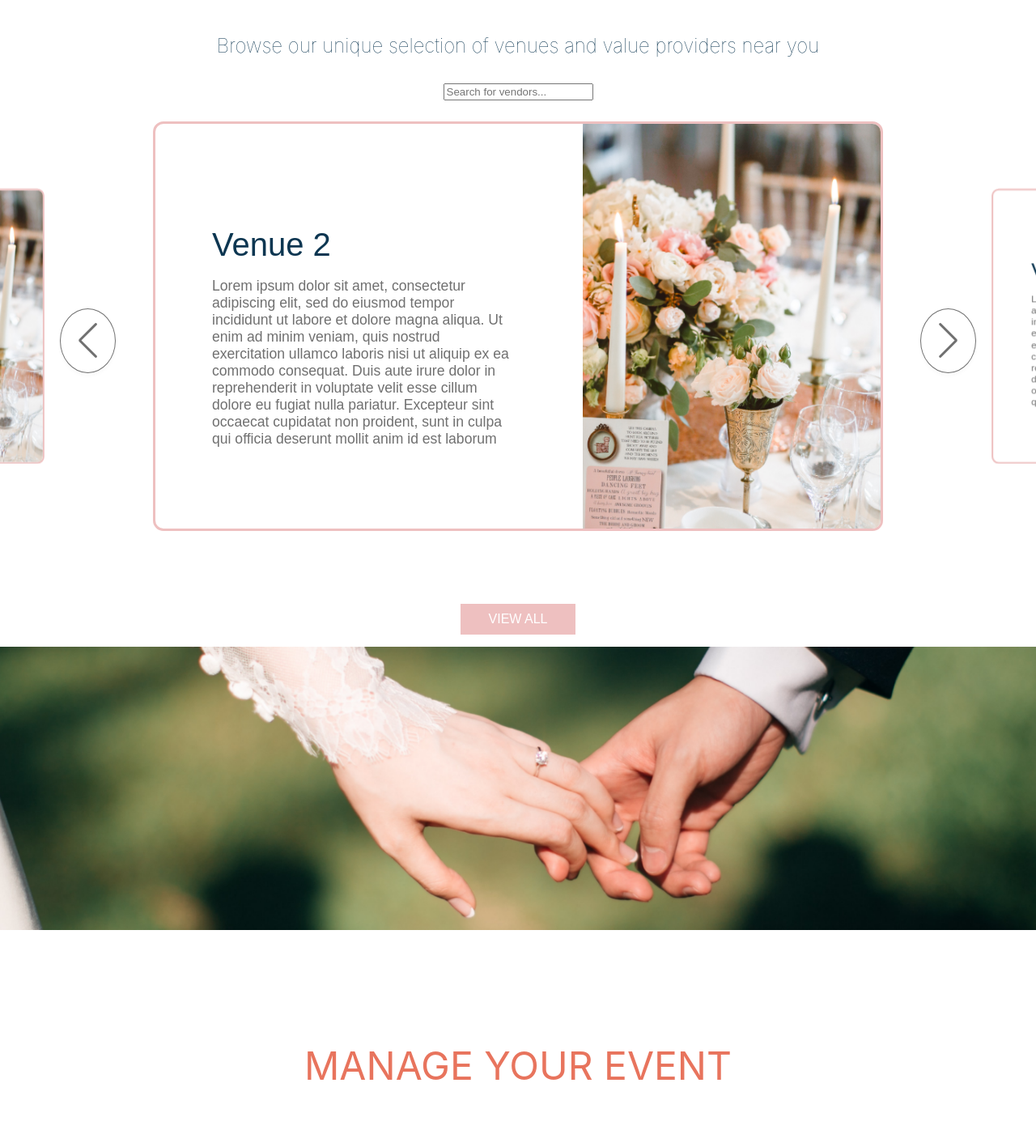
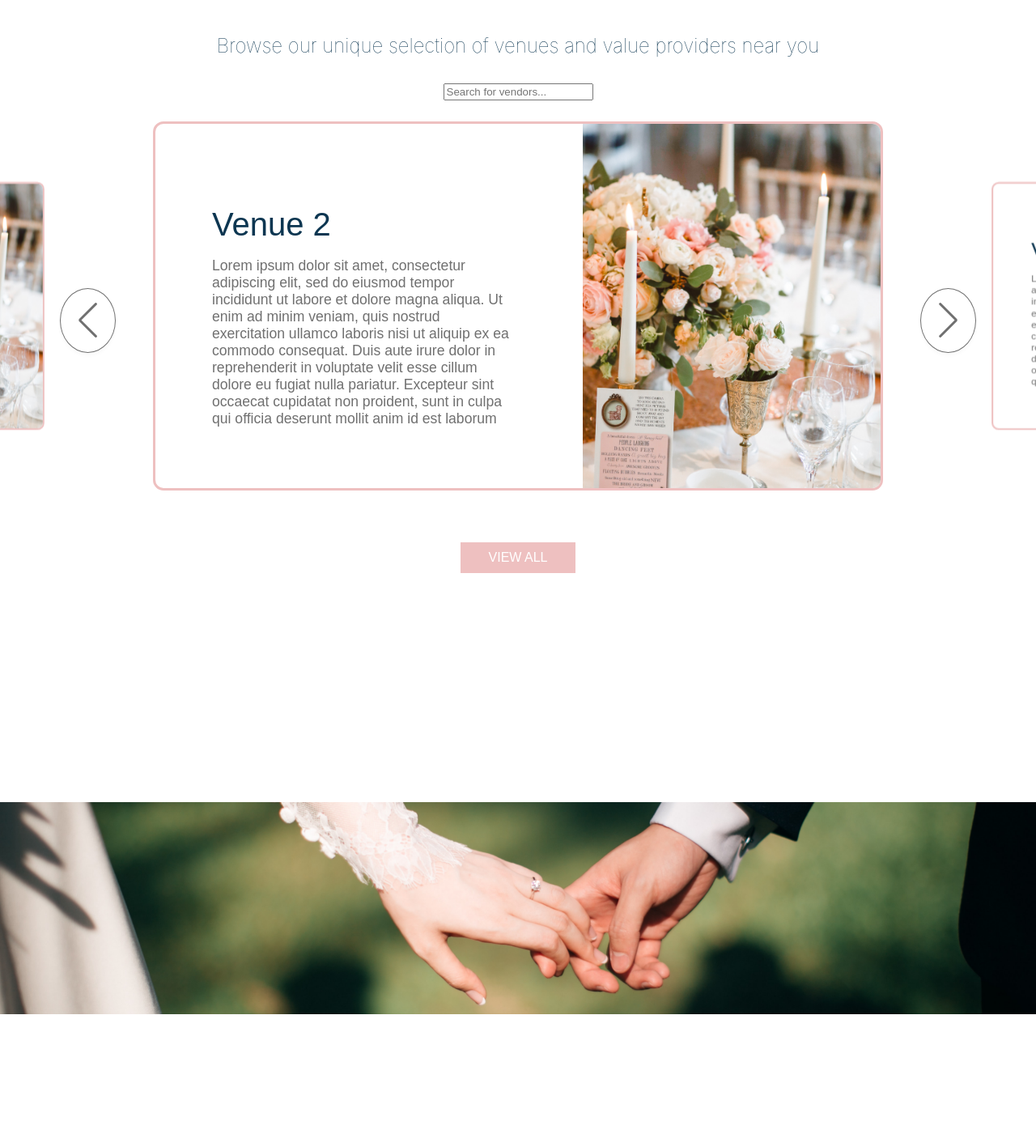
Before and after one commit to SaraBaassiri/Munasabti, a React (Create React App) app: page / in a window 1280 px wide. Shown: the part 1001-2402 px from the top of the page at 81% size. Built offline with nearby package versions, Linux system fonts and the light colour scheme; no server answers; a web font is replaced by a local one.

Commit message:
slider button fixes

```diff
--- a/src/Views/Public/Home/Home.css
+++ b/src/Views/Public/Home/Home.css
@@ -60,7 +60,7 @@
 
 
 .swiper {
-    width: 100%;
+    max-width: 100%;
     padding-top: 50px;
     padding-bottom: 50px;
     margin-top: 2%;
@@ -70,7 +70,7 @@
 
 .swiper-slide {
     flex-shrink: 100 !important;
-    width: 70vw;
+    width: 65vw;
 }
 
 
@@ -100,7 +100,7 @@
     flex-direction: row;
     justify-content: center;
     align-items: center;
-    height: 500px;
+    height: 450px;
     border-radius: 13px;
     border: 3px solid #EEC0C0;
     background-color: white;
@@ -153,7 +153,7 @@
 
 
 .SliderButton {
-    margin-top: 7%;
+    margin-top: 5%;
     display: flex;
     flex-direction: row;
     justify-content: center;
@@ -180,14 +180,20 @@
     flex-direction: column;
     justify-content: center;
     align-items: center;
-    height: 350px;
-    background-image: url("/public/images/Banner.png");
-    background-repeat: no-repeat;
-    background-size: cover;
-    background-position: center;
-    position: relative;
+    height: 100%;
+    /* background-image: url("/public/images/Banner.png"); */
+    /* background-repeat: no-repeat;
+    background-size: cover; */
+    /* background-position: center; */
+    /* position: relative; */
 }
 
+.HomeBanner img {
+    width: 100%;
+    height: 100%;
+    object-fit: cover;
+    margin-top: 15%;
+}
 
 .ManageEvents {
     margin-top: 3%;
--- a/src/Views/Public/Home/Home.jsx
+++ b/src/Views/Public/Home/Home.jsx
@@ -101,8 +101,10 @@ export default function Home() {
           <button className="underSliderButton">VIEW ALL</button>
         </div>
       </div>
-      <div className="HomeBanner" />
       <div className="ManageEvents">
+        <div className="HomeBanner">
+          <img src="/images/Banner.png" alt="" />
+        </div>
         <h1>Manage your event</h1>
         <div className="ManageItems">
           <Grid
```
